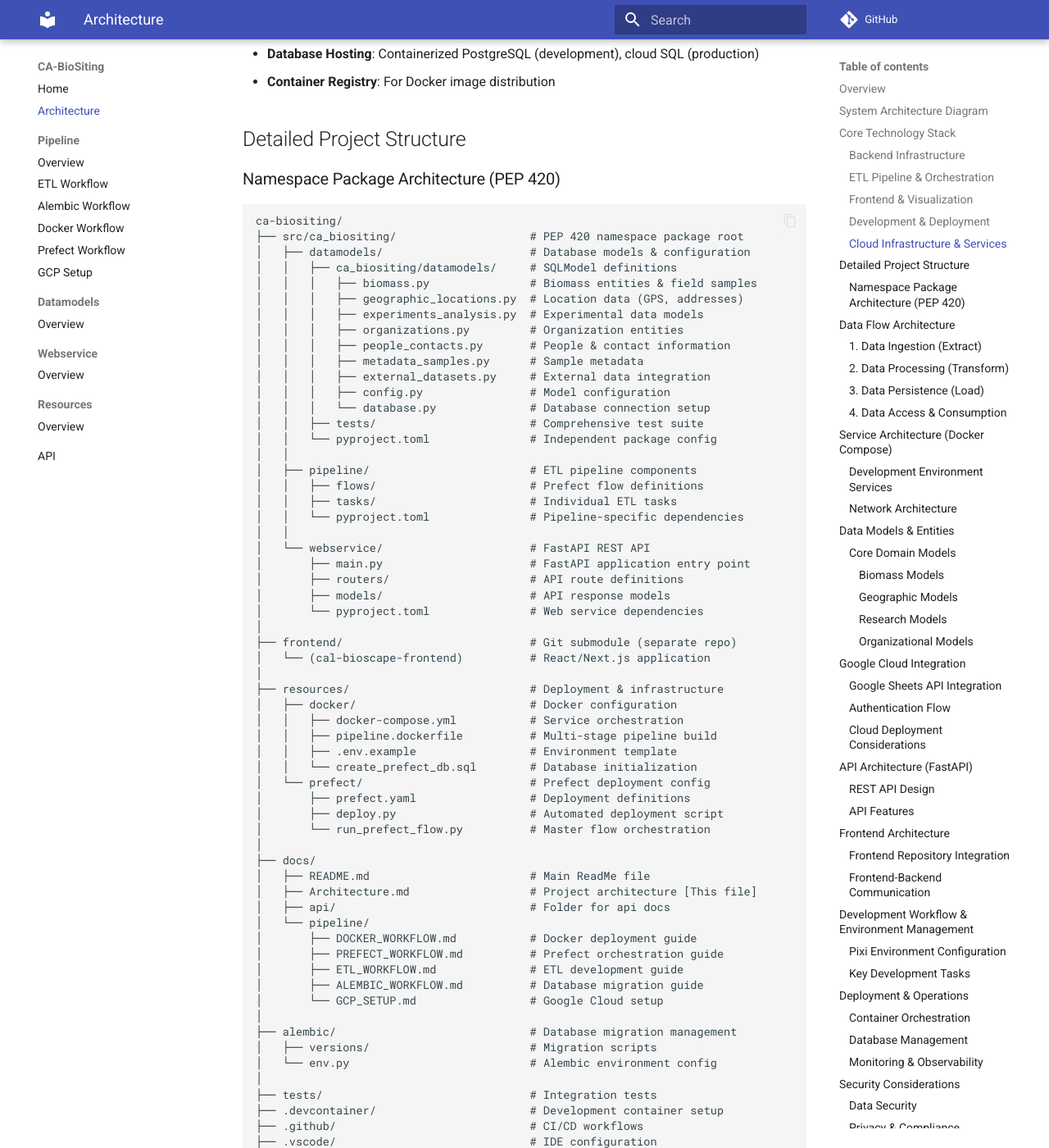
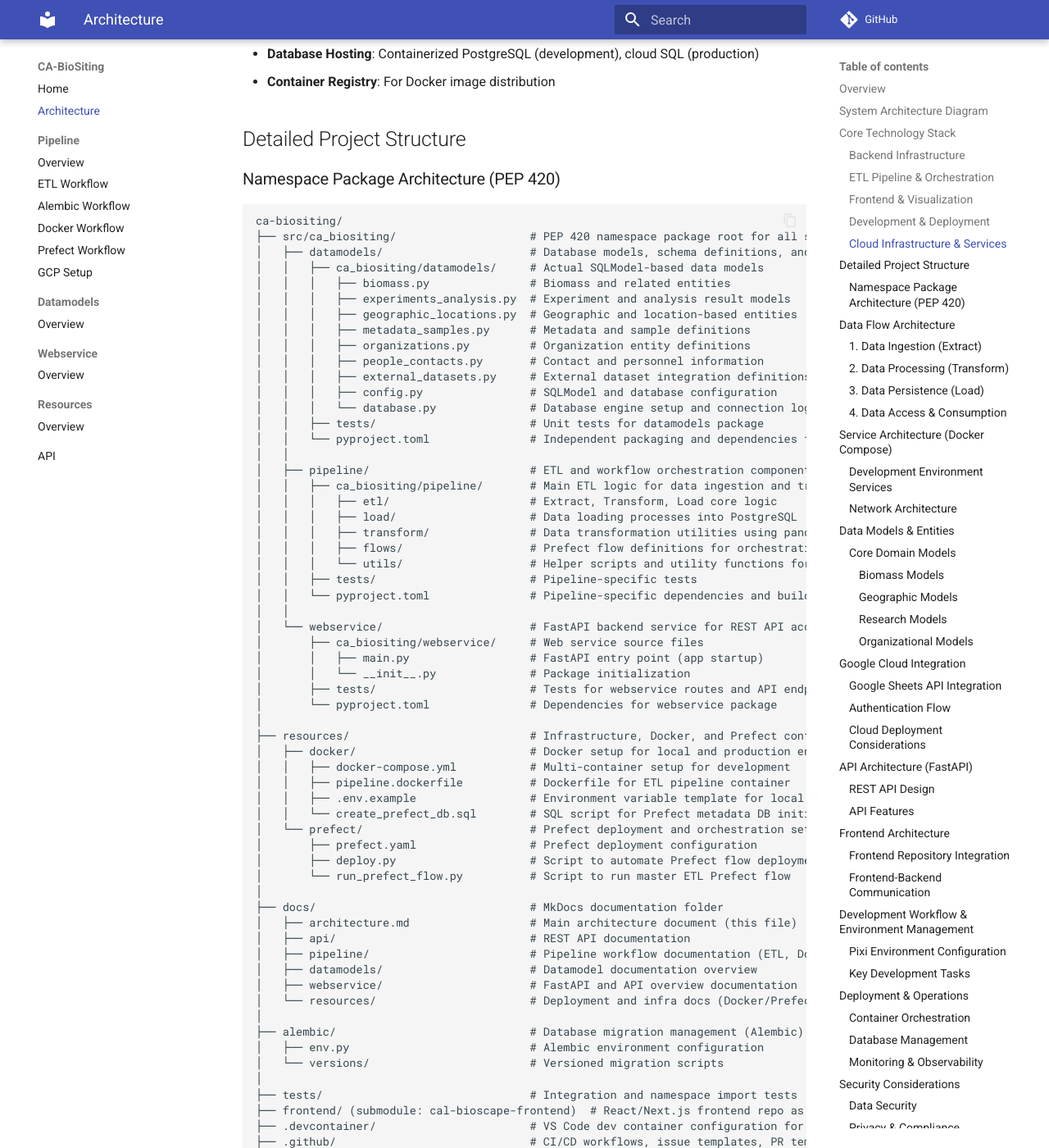
Before and after one commit to uw-ssec/ca-biositing, an MkDocs documentation site: the page built from docs/architecture.md, in a window 1280 px wide and 1400 px high, scrolled down 2366 px. Shown: the whole window at 82% size. Built offline with MkDocs 1.6.1 and Material for MkDocs 9.7.7, drawn with Linux system fonts in a browser that asks for light colours; comment, search, counter and statistics services are not loaded; some of the changed text lies outside the part shown.

Commit message:
docs: updated architecture.md with correct file structure

````diff
--- a/docs/architecture.md
+++ b/docs/architecture.md
@@ -137,67 +137,72 @@ end
 
 ```
 ca-biositing/
-├── src/ca_biositing/                    # PEP 420 namespace package root
-│   ├── datamodels/                      # Database models & configuration
-│   │   ├── ca_biositing/datamodels/     # SQLModel definitions
-│   │   │   ├── biomass.py               # Biomass entities & field samples
-│   │   │   ├── geographic_locations.py  # Location data (GPS, addresses)
-│   │   │   ├── experiments_analysis.py  # Experimental data models
-│   │   │   ├── organizations.py         # Organization entities
-│   │   │   ├── people_contacts.py       # People & contact information
-│   │   │   ├── metadata_samples.py      # Sample metadata
-│   │   │   ├── external_datasets.py     # External data integration
-│   │   │   ├── config.py                # Model configuration
-│   │   │   └── database.py              # Database connection setup
-│   │   ├── tests/                       # Comprehensive test suite
-│   │   └── pyproject.toml               # Independent package config
+├── src/ca_biositing/                    # PEP 420 namespace package root for all submodules
+│   ├── datamodels/                      # Database models, schema definitions, and ORM setup
+│   │   ├── ca_biositing/datamodels/     # Actual SQLModel-based data models
+│   │   │   ├── biomass.py               # Biomass and related entities
+│   │   │   ├── experiments_analysis.py  # Experiment and analysis result models
+│   │   │   ├── geographic_locations.py  # Geographic and location-based entities
+│   │   │   ├── metadata_samples.py      # Metadata and sample definitions
+│   │   │   ├── organizations.py         # Organization entity definitions
+│   │   │   ├── people_contacts.py       # Contact and personnel information
+│   │   │   ├── external_datasets.py     # External dataset integration definitions
+│   │   │   ├── config.py                # SQLModel and database configuration
+│   │   │   └── database.py              # Database engine setup and connection logic
+│   │   ├── tests/                       # Unit tests for datamodels package
+│   │   └── pyproject.toml               # Independent packaging and dependencies for datamodels
 │   │
-│   ├── pipeline/                        # ETL pipeline components
-│   │   ├── flows/                       # Prefect flow definitions
-│   │   ├── tasks/                       # Individual ETL tasks
-│   │   └── pyproject.toml               # Pipeline-specific dependencies
+│   ├── pipeline/                        # ETL and workflow orchestration components
+│   │   ├── ca_biositing/pipeline/       # Main ETL logic for data ingestion and transformation
+│   │   │   ├── etl/                     # Extract, Transform, Load core logic
+│   │   │   ├── load/                    # Data loading processes into PostgreSQL
+│   │   │   ├── transform/               # Data transformation utilities using pandas
+│   │   │   ├── flows/                   # Prefect flow definitions for orchestrating pipelines
+│   │   │   └── utils/                   # Helper scripts and utility functions for ETL tasks
+│   │   ├── tests/                       # Pipeline-specific tests
+│   │   └── pyproject.toml               # Pipeline-specific dependencies and build info
 │   │
-│   └── webservice/                      # FastAPI REST API
-│       ├── main.py                      # FastAPI application entry point
-│       ├── routers/                     # API route definitions
-│       ├── models/                      # API response models
-│       └── pyproject.toml               # Web service dependencies
+│   └── webservice/                      # FastAPI backend service for REST API access
+│       ├── ca_biositing/webservice/     # Web service source files
+│       │   ├── main.py                  # FastAPI entry point (app startup)
+│       │   └── __init__.py              # Package initialization
+│       ├── tests/                       # Tests for webservice routes and API endpoints
+│       └── pyproject.toml               # Dependencies for webservice package
 │
-├── frontend/                            # Git submodule (separate repo)
-│   └── (cal-bioscape-frontend)          # React/Next.js application
+├── resources/                           # Infrastructure, Docker, and Prefect configuration
+│   ├── docker/                          # Docker setup for local and production environments
+│   │   ├── docker-compose.yml           # Multi-container setup for development
+│   │   ├── pipeline.dockerfile          # Dockerfile for ETL pipeline container
+│   │   ├── .env.example                 # Environment variable template for local setup
+│   │   └── create_prefect_db.sql        # SQL script for Prefect metadata DB initialization
+│   └── prefect/                         # Prefect deployment and orchestration setup
+│       ├── prefect.yaml                 # Prefect deployment configuration
+│       ├── deploy.py                    # Script to automate Prefect flow deployment
+│       └── run_prefect_flow.py          # Script to run master ETL Prefect flow
 │
-├── resources/                           # Deployment & infrastructure
-│   ├── docker/                          # Docker configuration
-│   │   ├── docker-compose.yml           # Service orchestration
-│   │   ├── pipeline.dockerfile          # Multi-stage pipeline build
-│   │   ├── .env.example                 # Environment template
-│   │   └── create_prefect_db.sql        # Database initialization
-│   └── prefect/                         # Prefect deployment config
-│       ├── prefect.yaml                 # Deployment definitions
-│       ├── deploy.py                    # Automated deployment script
-│       └── run_prefect_flow.py          # Master flow orchestration
+├── docs/                                # MkDocs documentation folder
+│   ├── architecture.md                  # Main architecture document (this file)
+│   ├── api/                             # REST API documentation
+│   ├── pipeline/                        # Pipeline workflow documentation (ETL, Docker, Prefect, GCP)
+│   ├── datamodels/                      # Datamodel documentation overview
+│   ├── webservice/                      # FastAPI and API overview documentation
+│   └── resources/                       # Deployment and infra docs (Docker/Prefect)
 │
-├── docs/
-│   ├── README.md                        # Main ReadMe file
-│   ├── Architecture.md                  # Project architecture [This file]
-│   ├── api/                             # Folder for api docs
-│   └── pipeline/
-│       ├── DOCKER_WORKFLOW.md           # Docker deployment guide
-│       ├── PREFECT_WORKFLOW.md          # Prefect orchestration guide
-│       ├── ETL_WORKFLOW.md              # ETL development guide
-│       ├── ALEMBIC_WORKFLOW.md          # Database migration guide
-│       └── GCP_SETUP.md                 # Google Cloud setup
+├── alembic/                             # Database migration management (Alembic)
+│   ├── env.py                           # Alembic environment configuration
+│   └── versions/                        # Versioned migration scripts
 │
-├── alembic/                             # Database migration management
-│   ├── versions/                        # Migration scripts
-│   └── env.py                           # Alembic environment config
-│
-├── tests/                               # Integration tests
-├── .devcontainer/                       # Development container setup
-├── .github/                             # CI/CD workflows
-├── .vscode/                             # IDE configuration
-├── pixi.toml                            # Project dependencies & tasks
-└── pixi.lock                            # Dependency lock file
+├── tests/                               # Integration and namespace import tests
+├── frontend/ (submodule: cal-bioscape-frontend)  # React/Next.js frontend repo as Git submodule
+├── .devcontainer/                       # VS Code dev container configuration for reproducible dev env
+├── .github/                             # CI/CD workflows, issue templates, PR templates
+├── .vscode/                             # Editor settings and recommended extensions
+├── pixi.toml                            # Pixi project config for dependency & task management
+├── pixi.lock                            # Dependency lock file for reproducibility
+├── readthedocs.yaml                     # ReadTheDocs build configuration
+├── .pre-commit-config.yaml              # Code linting and formatting pre-commit hooks
+├── config.py                            # Global configuration and environment variables
+└── README.md                            # Root project overview and instructions
 ```
 
 ## Data Flow Architecture
````
